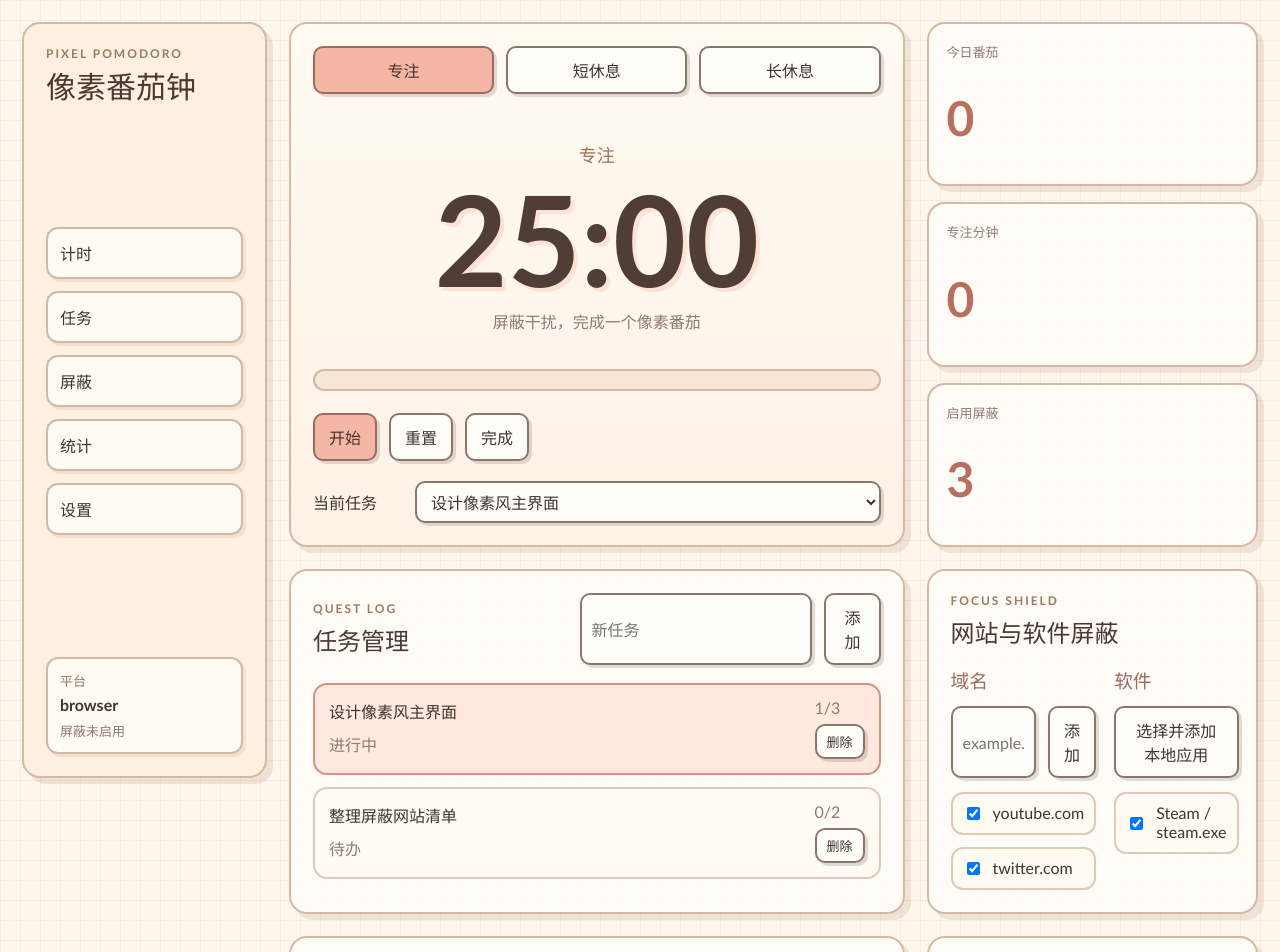
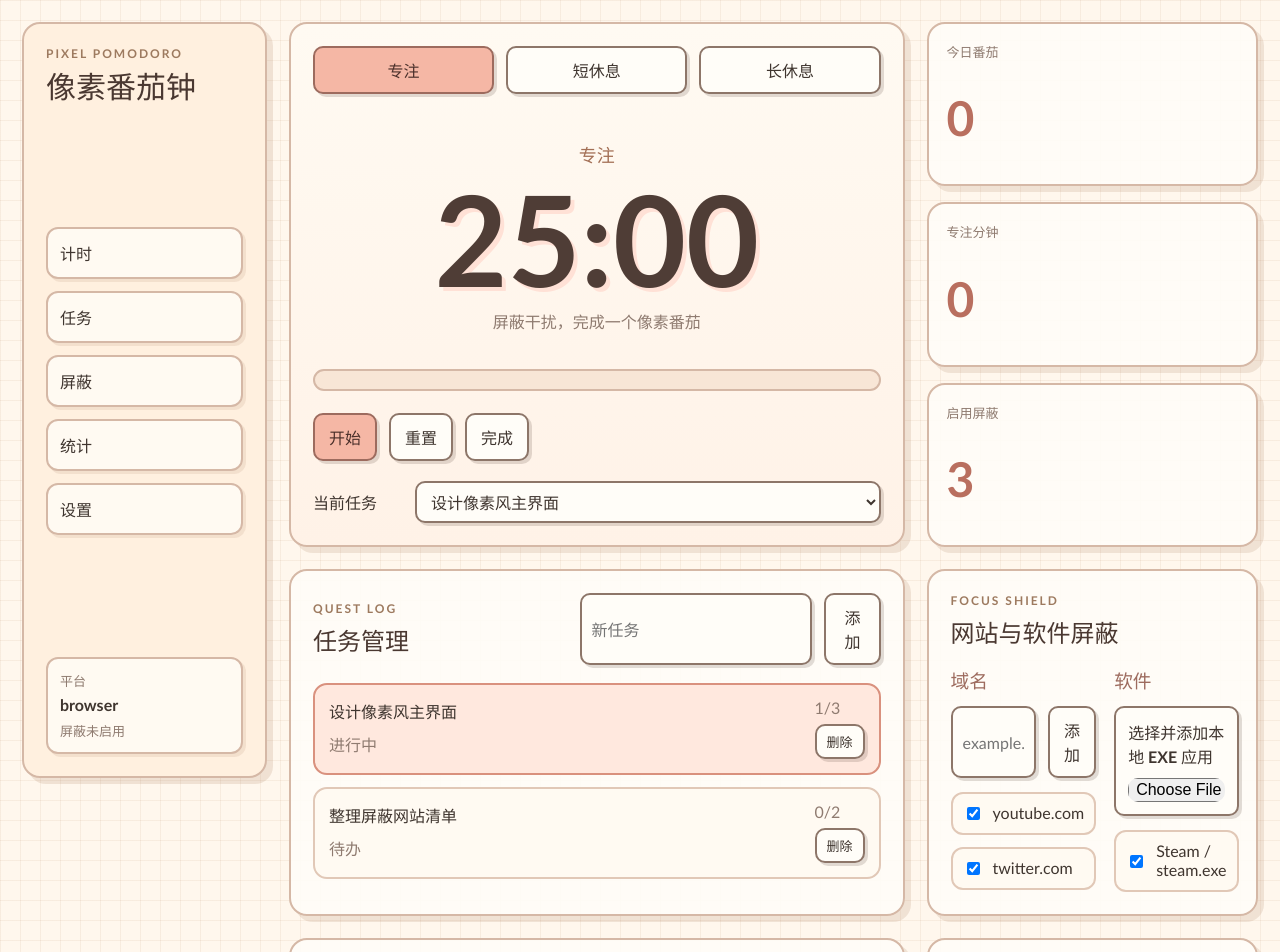
Before and after one commit to withlia/Pomodoro-Timer, a React (Vite) app: page / in a window 1280 px wide. Shown: the top 952 px of the page. Built offline with nearby package versions, Linux system fonts and the light colour scheme.

Commit message:
Fix app file picker

```diff
--- a/electron/preload.ts
+++ b/electron/preload.ts
@@ -5,6 +5,5 @@ contextBridge.exposeInMainWorld('pixelPomodoro', {
   notify: (payload: { title: string; body: string }) => ipcRenderer.invoke('system:notify', payload),
   getBlockerStatus: () => ipcRenderer.invoke('blocker:get-status'),
   applyHostBlock: (domains: string[]) => ipcRenderer.invoke('blocker:apply-hosts', domains),
-  clearHostBlock: () => ipcRenderer.invoke('blocker:clear-hosts'),
-  selectBlockedApp: () => ipcRenderer.invoke('blocker:select-app')
+  clearHostBlock: () => ipcRenderer.invoke('blocker:clear-hosts')
 })
--- a/src/App.tsx
+++ b/src/App.tsx
@@ -120,34 +120,23 @@ function App() {
     setSiteInput('')
   }
 
-  async function selectApp() {
-    if (!window.pixelPomodoro?.selectBlockedApp) {
-      setAppSelectMessage('请在桌面应用窗口中选择')
+  function selectApp(file: File | null) {
+    if (!file) {
+      setAppSelectMessage('已取消选择')
       return
     }
 
-    try {
-      setAppSelectMessage('正在打开选择窗口...')
-      const selected = await window.pixelPomodoro.selectBlockedApp()
-      if (!selected) {
-        setAppSelectMessage('已取消选择')
-        return
-      }
     setBlockedApps((current) => [
       {
         id: Date.now(),
-          name: selected.name,
-          processName: selected.processName,
-          filePath: selected.filePath,
+        name: file.name.replace(/\.[^.]+$/, '') || file.name,
+        processName: file.name,
         action: 'warn',
         enabled: true
       },
       ...current
     ])
-      setAppSelectMessage('已添加应用')
-    } catch {
-      setAppSelectMessage('选择失败，请重试')
-    }
+    setAppSelectMessage(`已添加 ${file.name}`)
   }
 
   function updateSetting<K extends keyof Settings>(key: K, value: Settings[K]) {
--- a/src/components/BlockPanel.tsx
+++ b/src/components/BlockPanel.tsx
@@ -9,7 +9,7 @@ type Props = {
   setBlockedSites: (updater: (current: BlockedSite[]) => BlockedSite[]) => void
   setBlockedApps: (updater: (current: BlockedApp[]) => BlockedApp[]) => void
   addSite: () => void
-  selectApp: () => void
+  selectApp: (file: File | null) => void
 }
 
 export function BlockPanel(props: Props) {
@@ -40,7 +40,10 @@ export function BlockPanel(props: Props) {
         <div>
           <h3>软件</h3>
           <div className="inline-form stacked">
-            <button onClick={props.selectApp}>选择并添加本地应用</button>
+            <label className="file-picker">
+              选择并添加本地 EXE 应用
+              <input type="file" accept=".exe" onChange={(event) => props.selectApp(event.target.files?.[0] ?? null)} />
+            </label>
             {props.appSelectMessage && <p className="form-message">{props.appSelectMessage}</p>}
           </div>
           <div className="mini-list">
--- a/src/styles.css
+++ b/src/styles.css
@@ -388,6 +388,28 @@ p {
   min-width: 132px;
 }
 
+.file-picker {
+  display: grid;
+  gap: 10px;
+  padding: 12px;
+  border: 2px solid #8d7669;
+  border-radius: 10px;
+  background: #fffdf8;
+  color: #3f352f;
+  cursor: pointer;
+  font-weight: 700;
+  box-shadow: 3px 3px 0 rgba(91, 68, 58, 0.18);
+}
+
+.file-picker input {
+  min-height: auto;
+  padding: 0;
+  border: 0;
+  background: transparent;
+  box-shadow: none;
+  cursor: pointer;
+}
+
 .form-message {
   color: #9d6b5e;
   font-size: 13px;
@@ -405,7 +427,8 @@ p {
 
 .app-shell[data-theme="dark"] button,
 .app-shell[data-theme="dark"] select,
-.app-shell[data-theme="dark"] input {
+.app-shell[data-theme="dark"] input,
+.app-shell[data-theme="dark"] .file-picker {
   border-color: #8f7a8c;
   background: #312d40;
   color: #f4eadf;
--- a/src/types/electron.d.ts
+++ b/src/types/electron.d.ts
@@ -11,7 +11,6 @@ declare global {
       }>
       applyHostBlock: (domains: string[]) => Promise<{ ok: boolean; entries: number; hostsPath: string }>
       clearHostBlock: () => Promise<{ ok: boolean; hostsPath: string }>
-      selectBlockedApp: () => Promise<{ name: string; processName: string; filePath: string } | null>
     }
   }
 }
```
Also changed, not shown: electron/main.ts (+1 -28 lines). Lines whose indentation alone changed are shown as unchanged.
